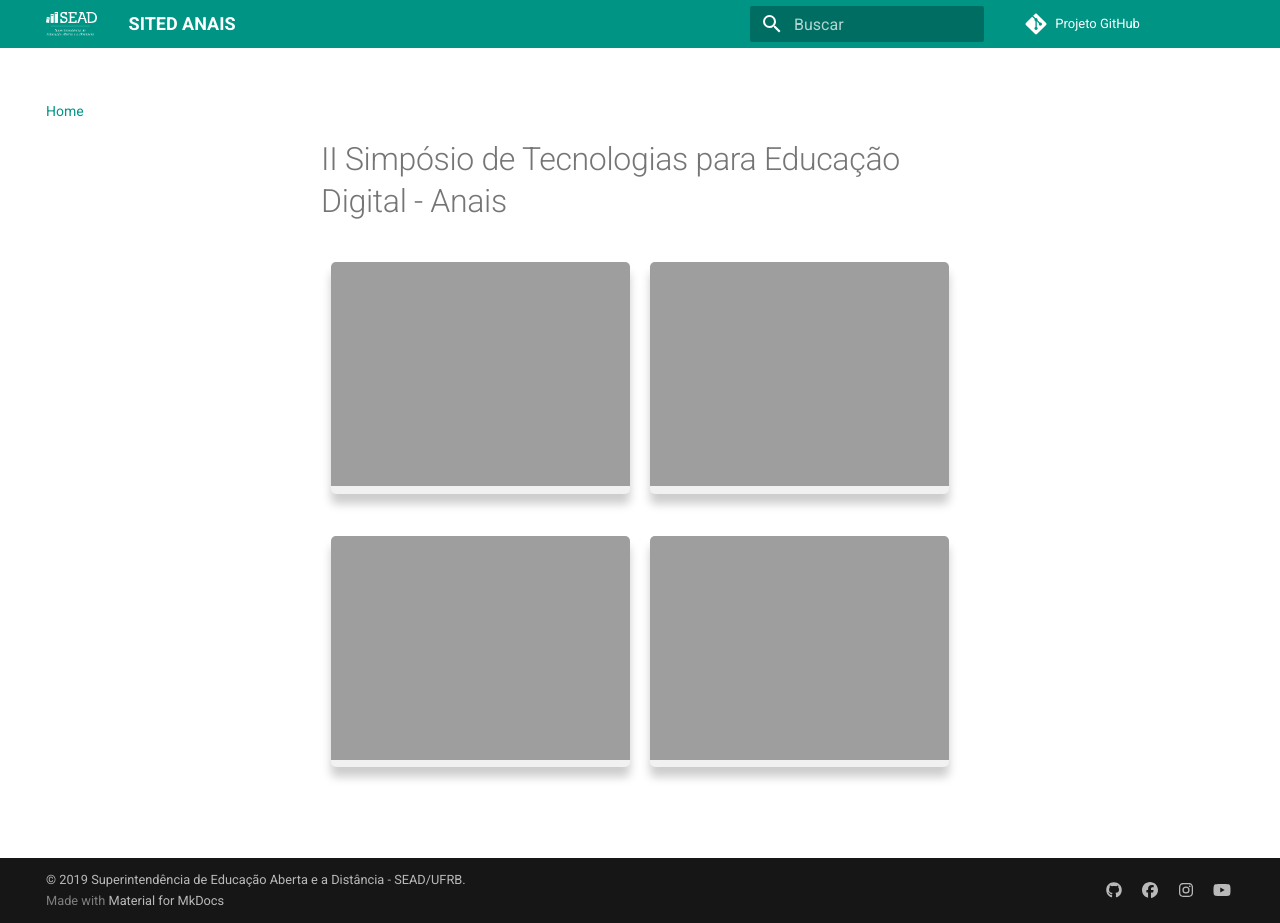
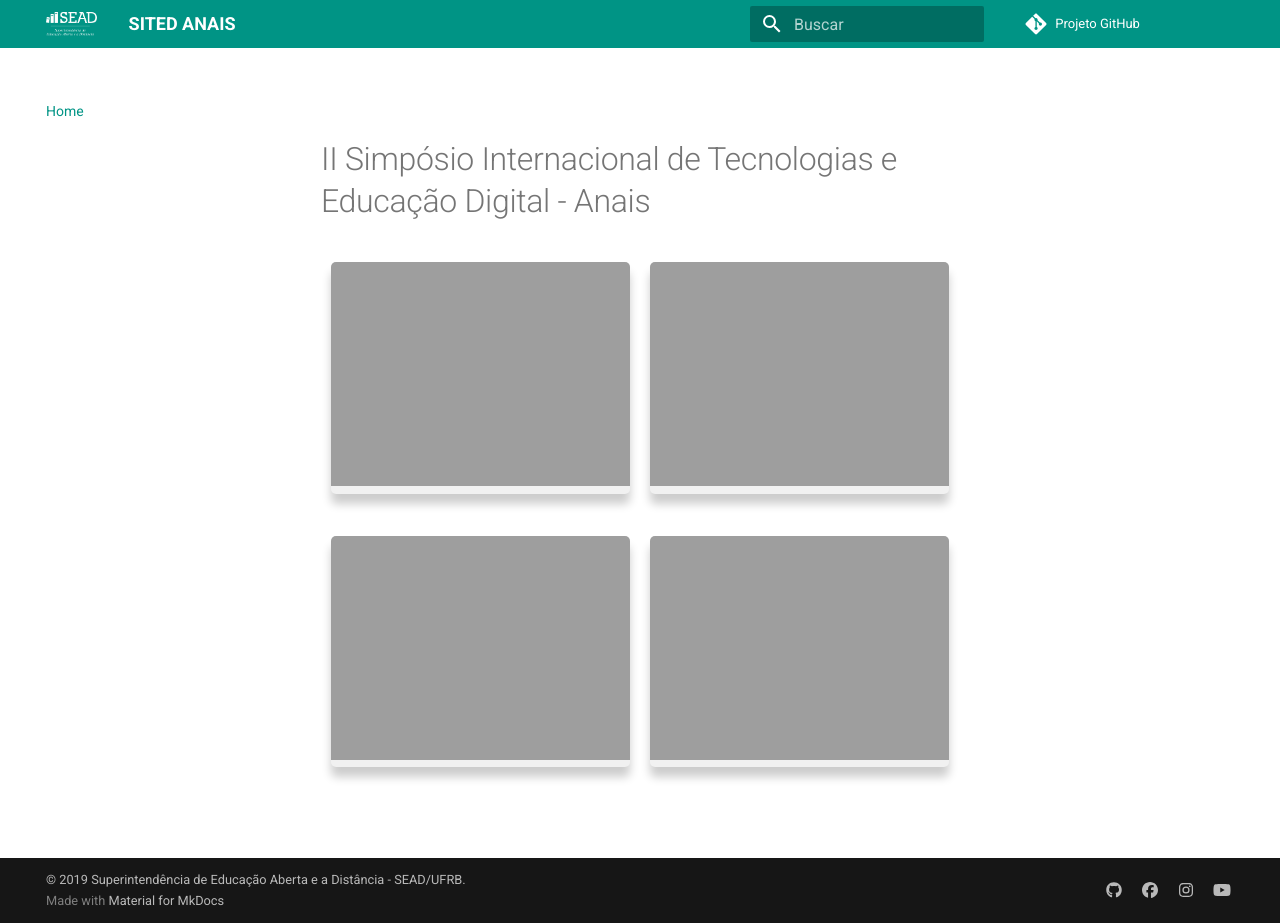
Before and after one commit to esead/sited-anais, an MkDocs documentation site: the page built from docs/index.md, in a window 1280 px wide and 923 px high. Built offline with MkDocs 1.6.1 and Material for MkDocs 9.7.7, drawn with Linux system fonts in a browser that asks for light colours; nearby versions of some CDN libraries; old or Windows-style settings are respelled for this version of MkDocs.

Commit message:
nova atualização

```diff
--- a/docs/index.md
+++ b/docs/index.md
@@ -105,7 +105,7 @@ img {
 
 <div id="example3">
 
-  <h1> II Simpósio de Tecnologias para Educação Digital - Anais </h1>
+  <h1> II Simpósio Internacional de Tecnologias e Educação Digital - Anais</h1>
 
 
 <center>
```
